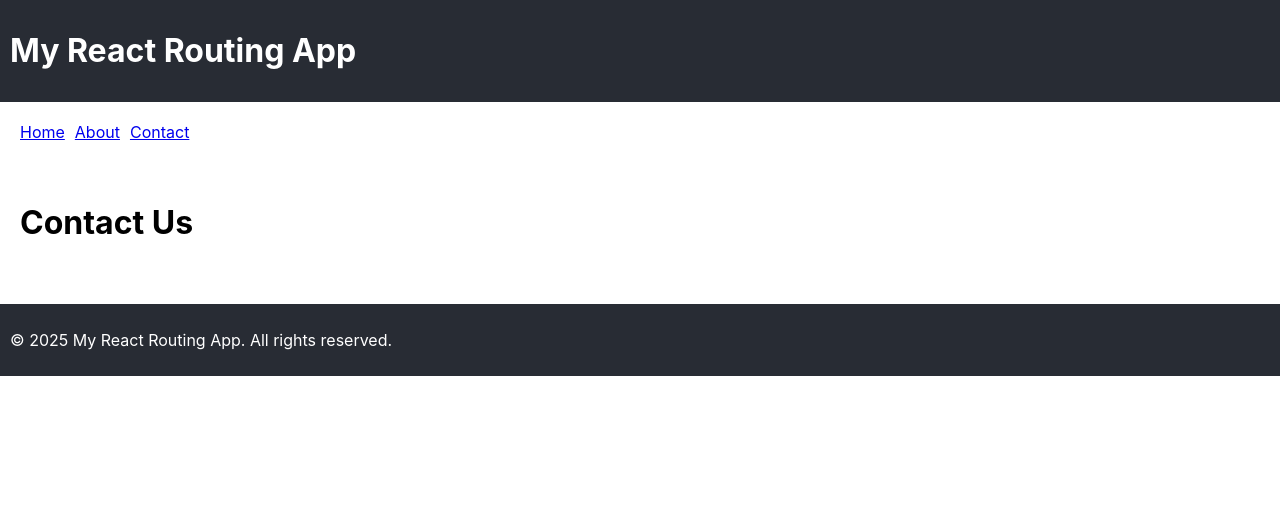
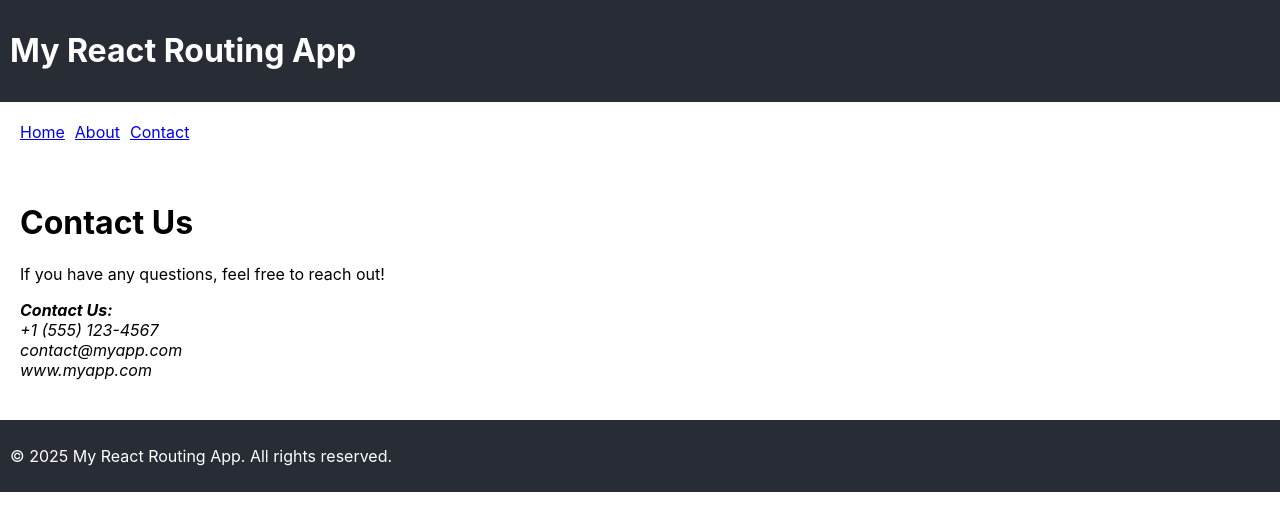
Before and after one commit to rashedulalam46/react-routing, a React (Create React App) app: page /contact in a window 1280 px wide. Shown: the top 530 px of the page. Built offline with nearby package versions, Linux system fonts and the light colour scheme.

Commit message:
code updated

```diff
--- a/src/Pages/About.jsx
+++ b/src/Pages/About.jsx
@@ -4,6 +4,10 @@ function About() {
   return (
     <div>
       <h1>About Us</h1>
+      <p>Welcome to our application! We are dedicated to providing the best service possible.</p>
+      <p>Our team is passionate about creating user-friendly experiences.</p>
+      <p>If you have any feedback or suggestions, please don't hesitate to reach out!</p>
+
     </div>
   );
 }
--- a/src/Pages/Contact.jsx
+++ b/src/Pages/Contact.jsx
@@ -4,6 +4,13 @@ function Contact() {
   return (
     <div>
       <h1>Contact Us</h1>
+      <p>If you have any questions, feel free to reach out!</p>
+      <address>
+          <strong>Contact Us:</strong><br />
+          <phone>+1 (555) 123-4567</phone><br />
+          <email>contact@myapp.com</email><br />
+          <web>www.myapp.com</web>
+        </address>
     </div>
   );
 }
--- a/src/Pages/Home.jsx
+++ b/src/Pages/Home.jsx
@@ -4,6 +4,8 @@ function Home() {
   return (
     <div>
       <h1>Welcome to the Home Page</h1>
+      <p>This is the main landing page of our application. Feel free to explore!</p>
+
     </div>
   );
 }
```
